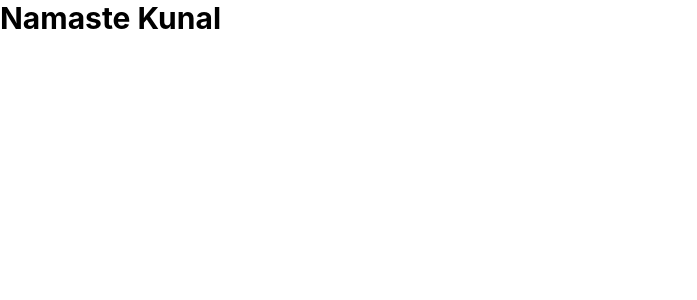
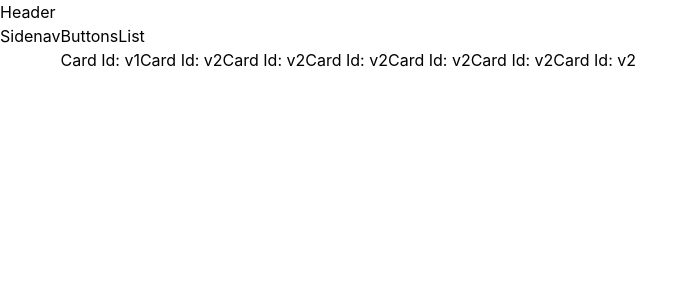
Before and after one commit to kunal-visoulia/Youtube-clone, a React (Create React App) app: page / in a window 1280 px wide. Shown: the top 300 px of the page, without its empty margins (0-697 px from the left). Built offline with nearby package versions, Linux system fonts and the light colour scheme.

Commit message:
Build skeleton empty components like we do in TDP

```diff
--- a/src/App.js
+++ b/src/App.js
@@ -1,9 +1,24 @@
 import './App.css';
+import Header from './components/Header';
+import Body from './components/Body';
 
 function App() {
   return (
-   <p class="text-3xl font-bold">Namaste Kunal</p>
+    <>
+      <Header />
+      <Body />
+    </>
   );
 }
 
 export default App;
+
+/*
+Header
+Body
+    SideNav
+    MainContainer
+        Buttons List
+        VideoContainer
+            VideoCards
+*/
--- /dev/null
+++ b/src/components/Body.js
@@ -0,0 +1,14 @@
+import React from 'react'
+import Sidenav from './Sidenav'
+import MainContainer from './MainContainer'
+
+const Body = () => {
+  return (
+    <div class="flex">
+      <Sidenav />
+      <MainContainer />
+    </div>
+  )
+}
+
+export default Body
--- /dev/null
+++ b/src/components/ButtonsList.js
@@ -0,0 +1,9 @@
+import React from 'react'
+
+const ButtonsList = () => {
+  return (
+    <div>ButtonsList</div>
+  )
+}
+
+export default ButtonsList
--- /dev/null
+++ b/src/components/Header.js
@@ -0,0 +1,9 @@
+import React from 'react'
+
+const Header = () => {
+  return (
+    <div>Header</div>
+  )
+}
+
+export default Header
--- /dev/null
+++ b/src/components/MainContainer.js
@@ -0,0 +1,14 @@
+import React from 'react'
+import ButtonsList from './ButtonsList'
+import VideoContainer from './VideoContainer'
+
+const MainContainer = () => {
+  return (
+    <div>
+      <ButtonsList />
+      <VideoContainer />
+    </div>
+  )
+}
+
+export default MainContainer
--- /dev/null
+++ b/src/components/Sidenav.js
@@ -0,0 +1,9 @@
+import React from 'react'
+
+const Sidenav = () => {
+  return (
+    <div>Sidenav</div>
+  )
+}
+
+export default Sidenav
--- /dev/null
+++ b/src/components/VideoCard.js
@@ -0,0 +1,12 @@
+import React from 'react'
+
+
+const VideoCard = ({ name }) => {
+    return (
+        <div>
+            <p>Card Id: {name}</p>
+        </div>
+    )
+}
+
+export default VideoCard
--- /dev/null
+++ b/src/components/VideoContainer.js
@@ -0,0 +1,11 @@
+import React from 'react'
+import VideoCard from './VideoCard'
+const list = ['v1', 'v2', 'v2', 'v2', 'v2', 'v2', 'v2'];
+
+const VideoContainer = () => {
+    return (
+        <div class="flex"> {list.map((data) => <VideoCard name={data} key={data} />)}</div>
+    )
+}
+
+export default VideoContainer
```
